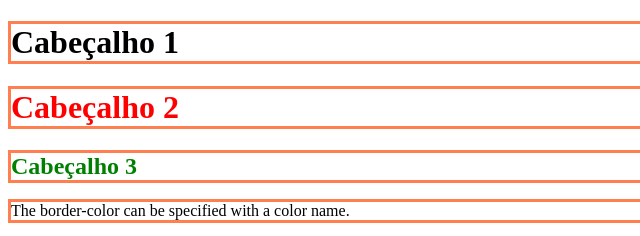
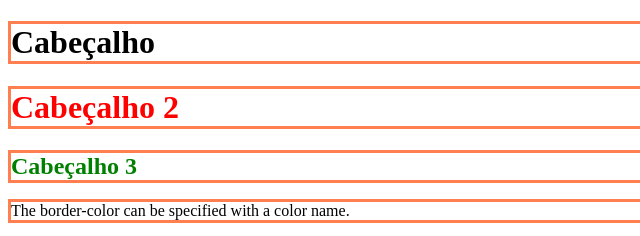
Before and after one commit to YaleMoreira/html, a plain HTML site: page index.html in a window 1280 px wide. Shown: the top 236 px of the page, 0-640 px from the left. Drawn offline with Linux system fonts and the light colour scheme.

Commit message:
alterando cabeçalho

```diff
--- a/index.html
+++ b/index.html
@@ -5,7 +5,7 @@
   </head>
 
   <body>
-    <h1>Cabeçalho 1</h1>
+    <h1>Cabeçalho </h1>
     <h1 class="cabecalho-1">Cabeçalho 2</h1>
     <h1 class="cabecalho-2">Cabeçalho 3</h1>
 
```
